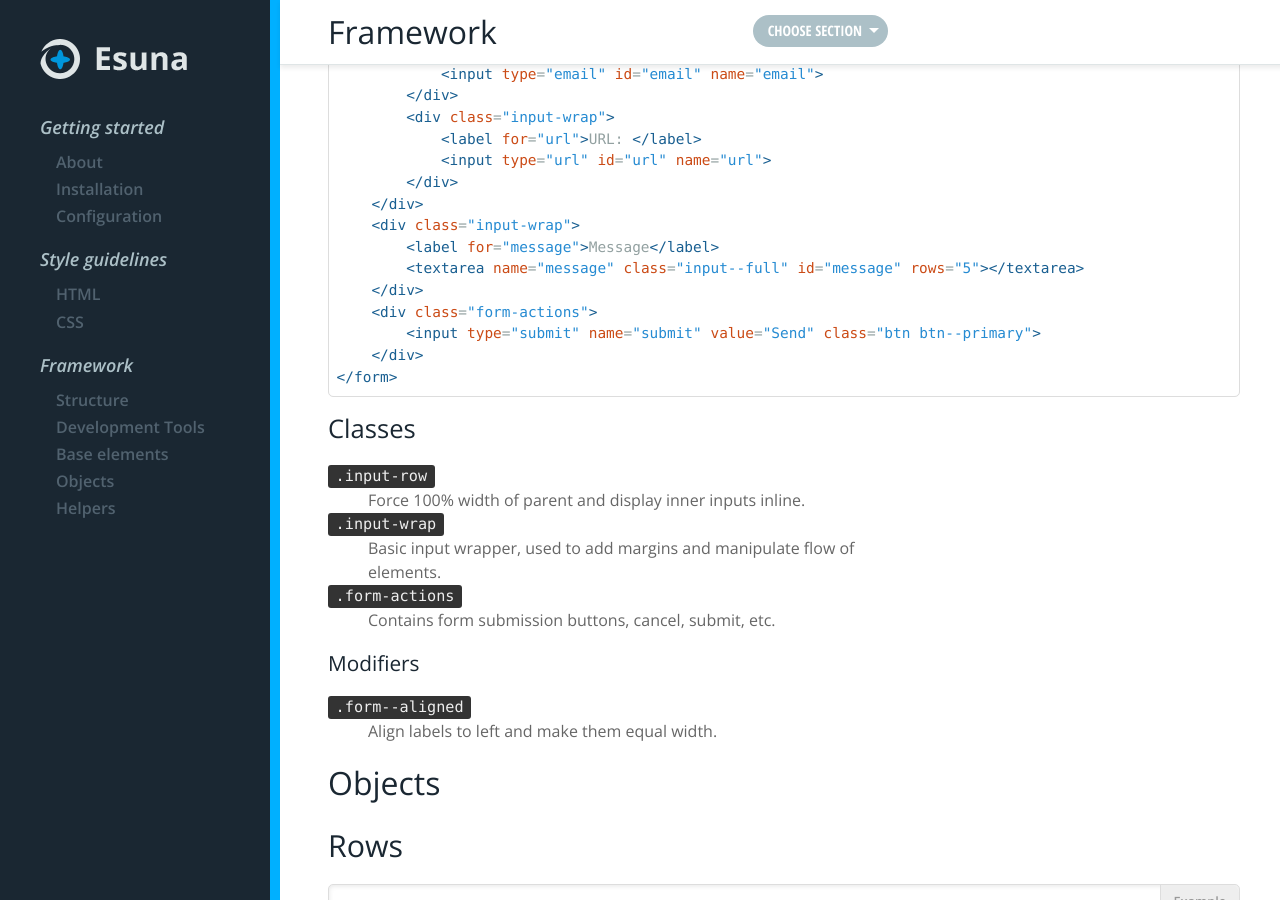
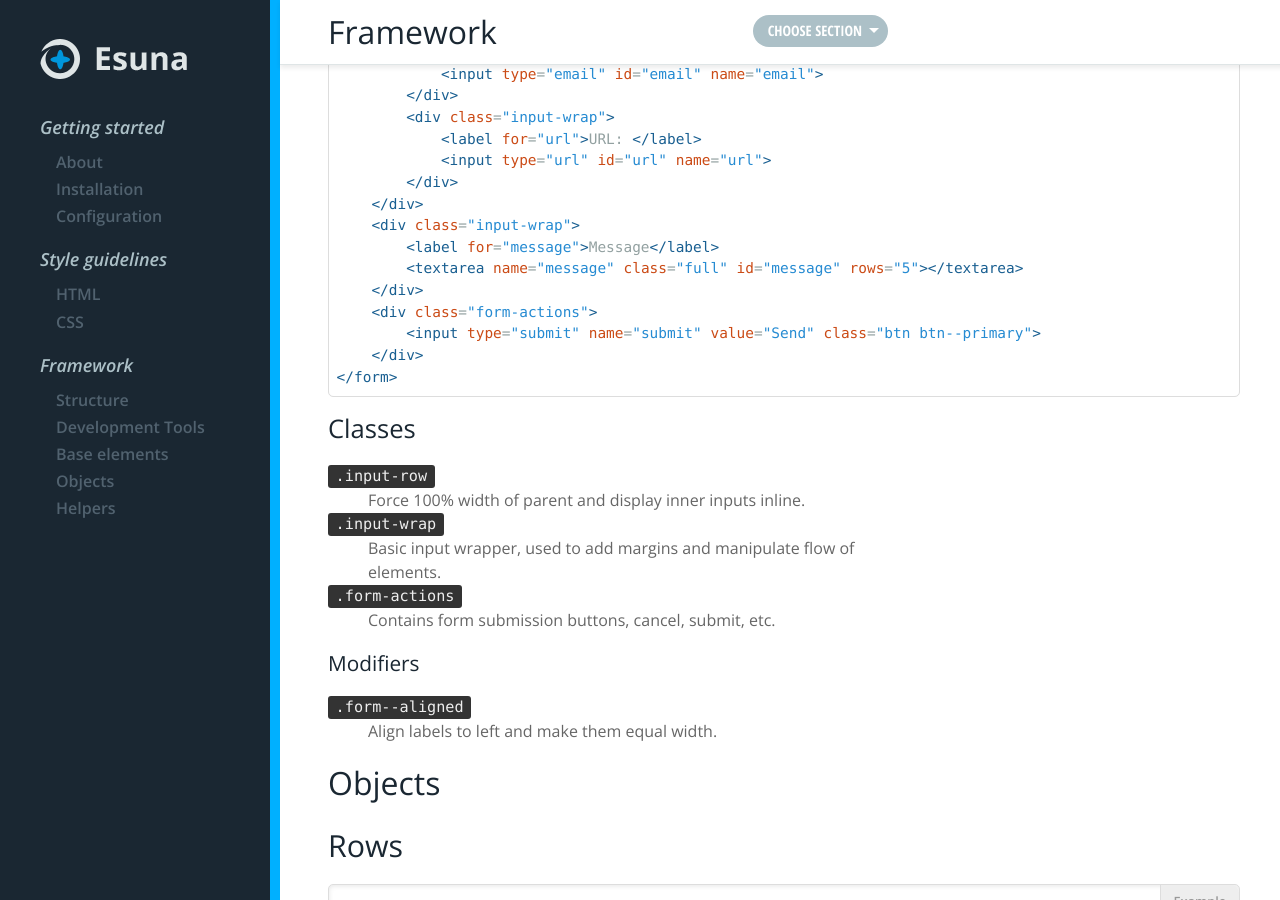
Before and after one commit to Idered/esuna, a Jekyll site: the page built from _posts/2013-03-25-framework.md, in a window 1280 px wide and 900 px high, scrolled down 3706 px. Built offline with Jekyll 4.4.1, drawn with Linux system fonts in a browser that asks for light colours.

Commit message:
update example

```diff
--- a/_posts/2013-03-25-framework.md
+++ b/_posts/2013-03-25-framework.md
@@ -253,7 +253,7 @@ Please follow [Grunt documentation](http://gruntjs.com/getting-started) for more
 			</div>
 			<div class="input-wrap">
 				<label for="message">Message</label>
-				<textarea name="message" class="input--full" id="message" rows="5"></textarea>
+				<textarea name="message" class="full" id="message" rows="5"></textarea>
 			</div>
 			<div class="form-actions">
 				<input type="submit" name="submit" value="Send" class="btn btn--primary">
@@ -278,7 +278,7 @@ Please follow [Grunt documentation](http://gruntjs.com/getting-started) for more
 		</div>
 		<div class="input-wrap">
 			<label for="message">Message</label>
-			<textarea name="message" class="input--full" id="message" rows="5"></textarea>
+			<textarea name="message" class="full" id="message" rows="5"></textarea>
 		</div>
 		<div class="form-actions">
 			<input type="submit" name="submit" value="Send" class="btn btn--primary">
```
